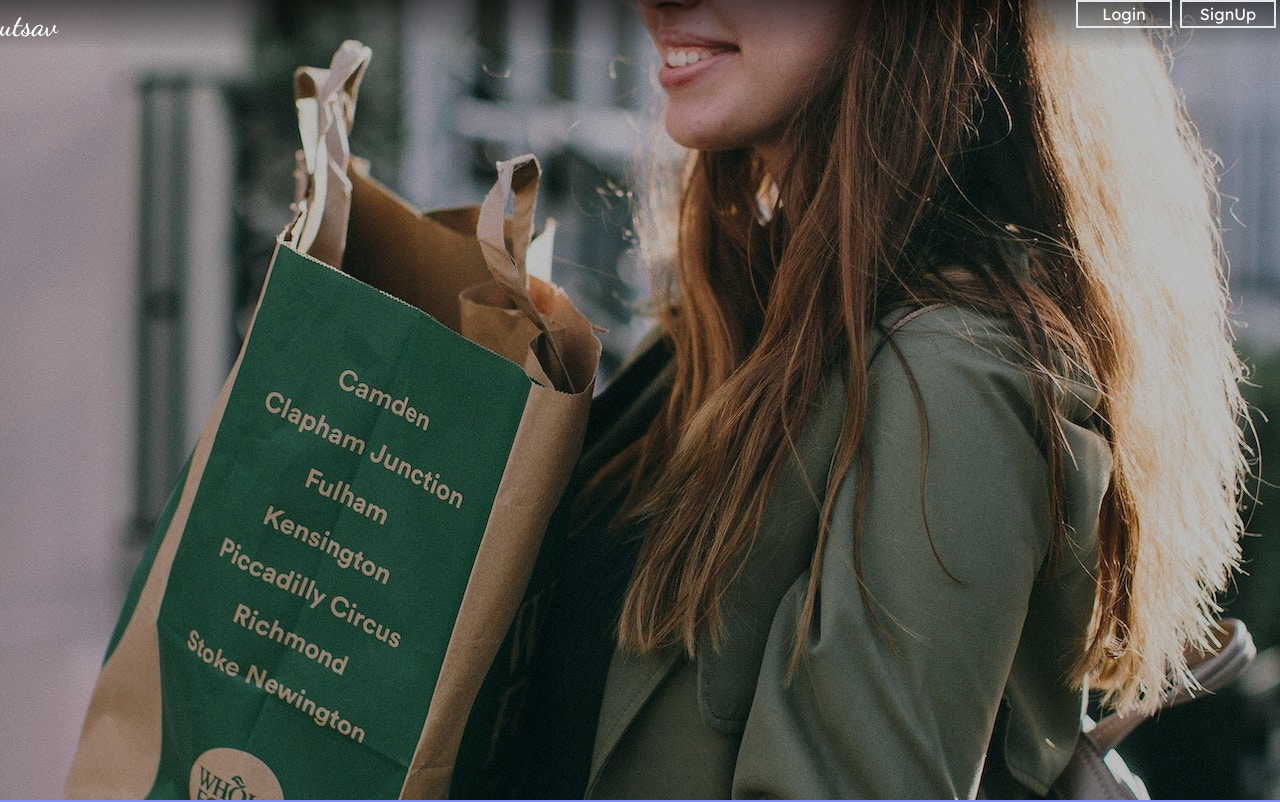
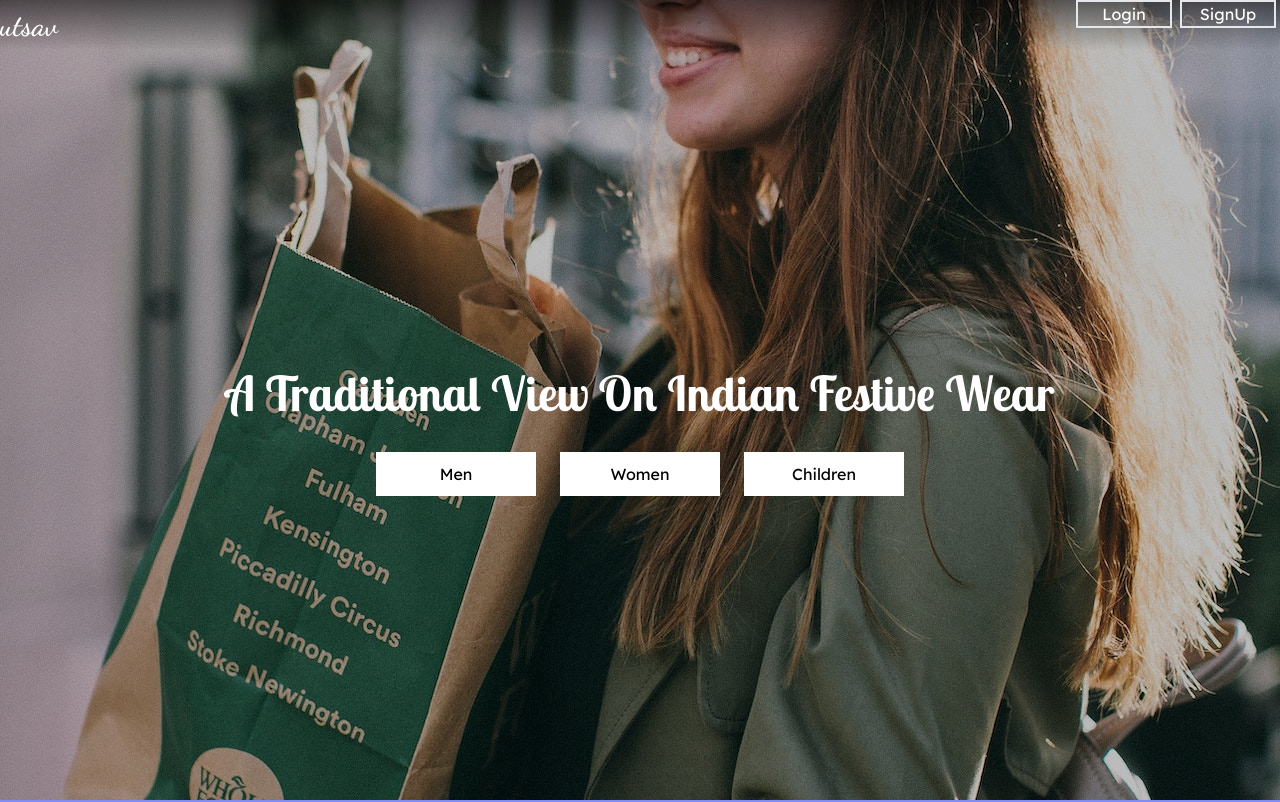
Before and after one commit to Subham-Beura/ekirana, a Next.js app: page / in a window 1280 px wide. Shown: the top 802 px of the page. Built offline with nearby package versions, Linux system fonts and the light colour scheme.

Commit message:
Hero Section

```diff
--- a/components/Home/Hero.tsx
+++ b/components/Home/Hero.tsx
@@ -1,9 +1,24 @@
 const Hero = () => {
   return (
     <>
-      <div className=" flex h-screen  w-screen  flex-grow bg-black bg-[url('/img/mobile-bg2.jpg')] bg-cover bg-center">
-        <div className="h-screen w-screen bg-[#0000003f] pt-[50px]"></div>
-      </div>
+      <section className=" h-screen  flex-grow bg-black bg-[url('/img/mobile-bg2.jpg')] bg-cover bg-center">
+        <div className="flex h-screen  flex-col items-center  justify-center space-y-5 bg-[#0000003f] pt-[50px] ">
+          <h2 className="w-[80vw] text-center font-lobster text-5xl font-extrabold leading-relaxed text-white">
+            A Traditional View On Indian Festive Wear
+          </h2>
+          <div className="flex flex-col items-center space-y-6 md:w-fit md:flex-row md:space-x-6 md:space-y-0">
+            <button className=" w-40 border-2 border-white bg-white py-2 hover:bg-transparent hover:text-white">
+              Men
+            </button>
+            <button className="w-40 border-2 border-white bg-white py-2 hover:bg-transparent hover:text-white">
+              Women
+            </button>
+            <button className="w-40 border-2 border-white bg-white py-2 hover:bg-transparent hover:text-white">
+              Children
+            </button>
+          </div>
+        </div>
+      </section>
     </>
   );
 };
--- a/pages/_document.tsx
+++ b/pages/_document.tsx
@@ -23,7 +23,7 @@ class MyDocument extends Document {
             crossOrigin=""
           />
           <link
-            href="https://fonts.googleapis.com/css2?family=Dancing+Script:wght@600&family=Lexend+Deca&display=swap"
+            href="https://fonts.googleapis.com/css2?family=Dancing+Script:wght@600&family=Lexend+Deca&family=Lobster+Two:wght@700&display=swap"
             rel="stylesheet"
           />
         </Head>
--- a/tailwind.config.js
+++ b/tailwind.config.js
@@ -12,6 +12,7 @@ module.exports = {
       fontFamily: {
         sans: ["Lexend Deca"],
         fancyFont: ["Dancing Script"],
+        lobster: ["Lobster Two"],
       },
     },
   },
```
